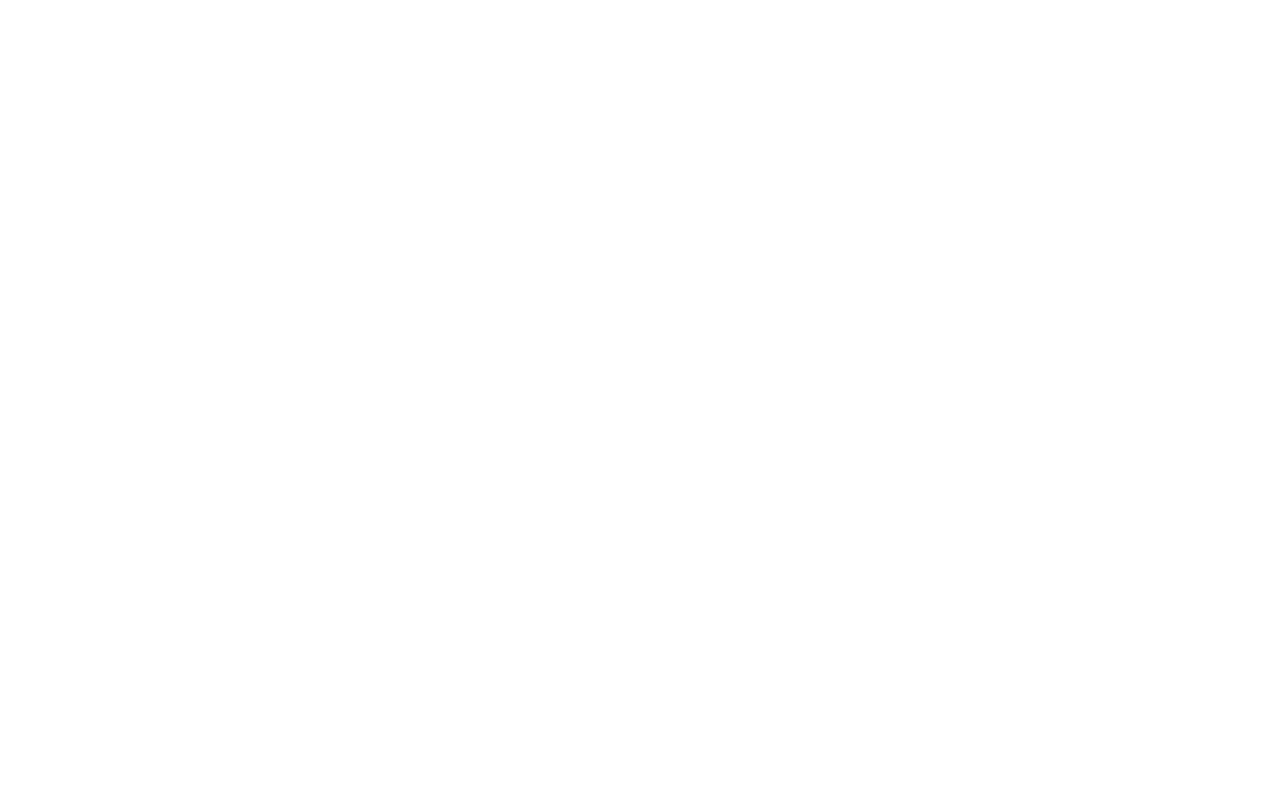
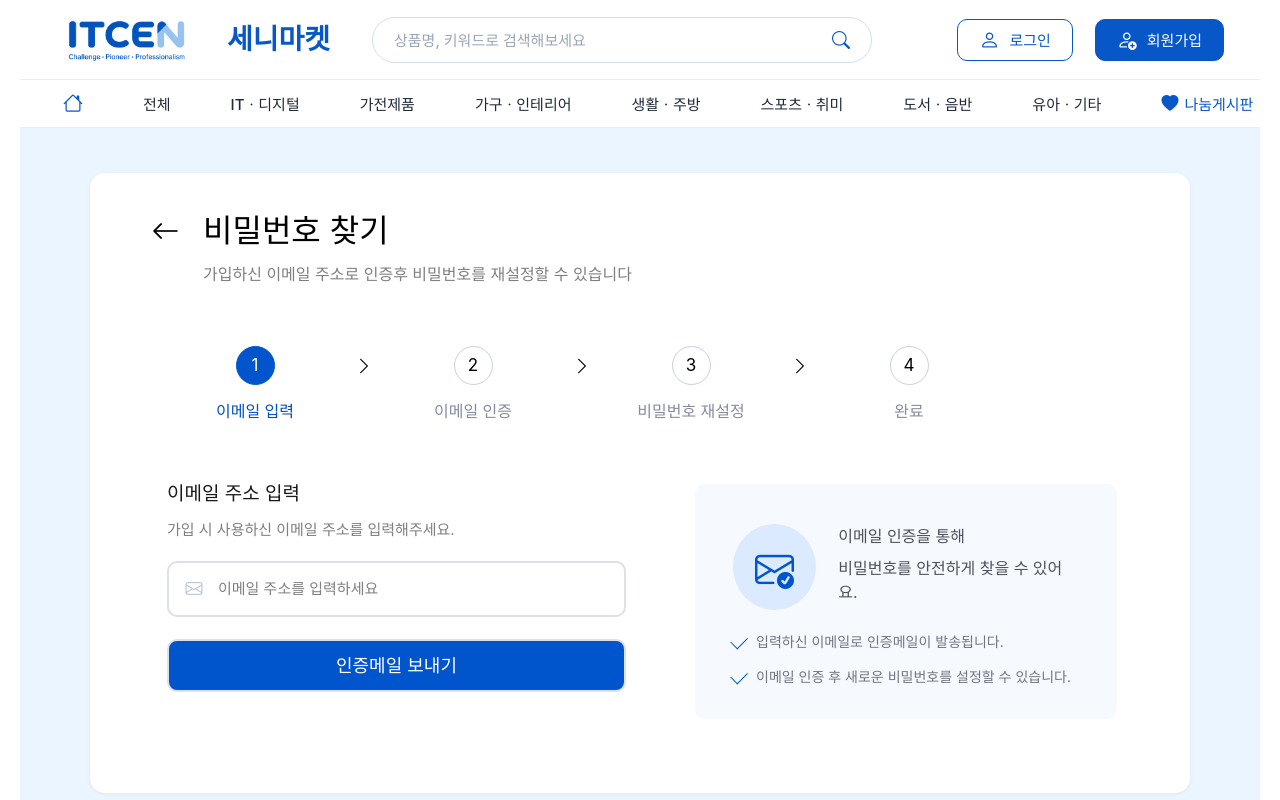
Before and after one commit to ceni-market/frontend, a React (Vite) app: page /find-password in a window 1280 px wide. Before the commit this address had no page. Shown: the top 800 px of the page. Built offline with nearby package versions, Linux system fonts and the light colour scheme; a web font is replaced by a local one.

Commit message:
feat : 비밀번호 찾기 페이지

```diff
--- a/src/App.jsx
+++ b/src/App.jsx
@@ -2,6 +2,7 @@
 import Home from "./pages/home/Home.jsx"
 import Login from "./pages/auth/login/Login.jsx";
 import Signup from "./pages/auth/signup/Signup.jsx";
+import FindPassword from "./pages/auth/find-password/FindPassword.jsx";
 import './App.css';
 
 function App() {
@@ -10,6 +11,7 @@
         <Route path="/" element={<Home/>} />
         <Route path="/login" element={<Login />} />
         <Route path="/signup" element={<Signup />} />
+        <Route path="/find-password" element={<FindPassword />} />
       </Routes>
   )
 }
--- /dev/null
+++ b/src/pages/auth/find-password/FindPassword.jsx
@@ -0,0 +1,107 @@
+import AppFeatures from '../../../widgets/app-features/AppFeatures.jsx';
+import AppFooter from '../../../widgets/app-footer/AppFooter.jsx';
+import AppHeader from '../../../widgets/app-header/AppHeader.jsx';
+import AppNav from '../../../widgets/app-nav/AppNav.jsx';
+import './FindPassword.scss';
+
+const PASSWORD_FIND_STEPS = [
+  { number: 1, label: '이메일 입력', active: true },
+  { number: 2, label: '이메일 인증' },
+  { number: 3, label: '비밀번호 재설정' },
+  { number: 4, label: '완료' },
+];
+
+function StepItem({ step, isLast }) {
+  return (
+    <>
+      <div className={`find-password-step${step.active ? ' find-password-step-active' : ''}`}>
+        <span className="find-password-step-number">{step.number}</span>
+        <span className="find-password-step-label">{step.label}</span>
+      </div>
+      {!isLast ? (
+        <i className="find-password-step-arrow bi bi-chevron-right" aria-hidden="true" />
+      ) : null}
+    </>
+  );
+}
+
+function FindPassword() {
+  const handleSubmit = (event) => {
+    event.preventDefault();
+  };
+
+  return (
+    <main className="find-password-page">
+      <AppHeader />
+      <AppNav />
+
+      <section className="find-password-shell content-container" data-node-id="446:2545">
+        <div className="find-password-panel" data-node-id="446:2550">
+          <header className="find-password-header" data-node-id="446:2632">
+            <a className="find-password-back" href="/login" aria-label="로그인으로 돌아가기">
+              <i className="bi bi-arrow-left" aria-hidden="true" />
+            </a>
+            <div className="find-password-title-box">
+              <h1>비밀번호 찾기</h1>
+              <p>가입하신 이메일 주소로 인증후 비밀번호를 재설정할 수 있습니다</p>
+            </div>
+          </header>
+
+          <div className="find-password-steps" aria-label="비밀번호 찾기 단계" data-node-id="446:2591">
+            {PASSWORD_FIND_STEPS.map((step, index) => (
+              <StepItem
+                key={step.number}
+                step={step}
+                isLast={index === PASSWORD_FIND_STEPS.length - 1}
+              />
+            ))}
+          </div>
+
+          <div className="find-password-content" data-node-id="446:2553">
+            <form className="find-password-form-card" onSubmit={handleSubmit}>
+              <div className="find-password-copy">
+                <strong>이메일 주소 입력</strong>
+                <p>가입 시 사용하신 이메일 주소를 입력해주세요.</p>
+              </div>
+
+              <label className="find-password-field" htmlFor="find-password-email">
+                <i className="find-password-field-icon bi bi-envelope" aria-hidden="true" />
+                <input
+                  id="find-password-email"
+                  name="email"
+                  type="email"
+                  placeholder="이메일 주소를 입력하세요"
+                />
+              </label>
+
+              <button className="find-password-submit" type="submit">
+                인증메일 보내기
+              </button>
+            </form>
+
+            <aside className="find-password-guide-card" data-node-id="446:2556">
+              <div className="find-password-guide-top">
+                <span className="find-password-guide-icon">
+                  <i className="bi bi-envelope-check" aria-hidden="true" />
+                </span>
+                <p>
+                  이메일 인증을 통해
+                  <span>비밀번호를 안전하게 찾을 수 있어요.</span>
+                </p>
+              </div>
+              <ul className="find-password-guide-list">
+                <li>입력하신 이메일로 인증메일이 발송됩니다.</li>
+                <li>이메일 인증 후 새로운 비밀번호를 설정할 수 있습니다.</li>
+              </ul>
+            </aside>
+          </div>
+        </div>
+      </section>
+
+      <AppFeatures />
+      <AppFooter />
+    </main>
+  );
+}
+
+export default FindPassword;
--- /dev/null
+++ b/src/pages/auth/find-password/FindPassword.scss
@@ -0,0 +1,279 @@
+$find-password-primary: #0055cc;
+$find-password-primary-text: #0052c1;
+$find-password-bg: #eaf5ff;
+$find-password-card: #ffffff;
+$find-password-soft: #f6f9fe;
+$find-password-text: #000000;
+$find-password-muted: #737482;
+$find-password-border: #dddfea;
+$find-password-step-muted: #868ba0;
+$find-password-shadow: rgba(12, 12, 13, 0.05);
+
+.find-password-page {
+  min-width: var(--content-width);
+  background: #ffffff;
+}
+
+.find-password-shell {
+  height: 710px;
+  padding: 45px 70px;
+  background: $find-password-bg;
+}
+
+.find-password-panel {
+  width: 1100px;
+  height: 620px;
+  border-radius: 15px;
+  background: $find-password-card;
+  box-shadow: 0 1px 4px $find-password-shadow;
+  overflow: hidden;
+}
+
+.find-password-header {
+  height: 154px;
+  padding: 33px 104px 0 59px;
+  display: flex;
+  align-items: flex-start;
+  gap: 21px;
+}
+
+.find-password-back {
+  width: 33px;
+  height: 50px;
+  display: inline-flex;
+  align-items: center;
+  justify-content: center;
+  color: $find-password-text;
+  font-size: 28px;
+  line-height: 1;
+}
+
+.find-password-title-box {
+  h1 {
+    color: $find-password-text;
+    font-size: 32px;
+    font-weight: 400;
+    line-height: 50px;
+  }
+
+  p {
+    color: rgba(0, 0, 0, 0.5);
+    font-size: 16px;
+    font-weight: 400;
+    line-height: 37px;
+    white-space: nowrap;
+  }
+}
+
+.find-password-steps {
+  height: 113px;
+  padding: 19px 94px 0 110px;
+  display: flex;
+  align-items: flex-start;
+}
+
+.find-password-step {
+  width: 110px;
+  display: flex;
+  flex-direction: column;
+  align-items: center;
+  gap: 13px;
+  color: $find-password-step-muted;
+}
+
+.find-password-step-number {
+  width: 39px;
+  height: 39px;
+  display: inline-flex;
+  align-items: center;
+  justify-content: center;
+  border: 1px solid #c8d1e1;
+  border-radius: 50%;
+  background: #ffffff;
+  color: $find-password-text;
+  font-size: 17px;
+  font-weight: 400;
+  line-height: 1;
+}
+
+.find-password-step-label {
+  color: currentColor;
+  font-size: 16px;
+  font-weight: 400;
+  line-height: 27px;
+  white-space: nowrap;
+}
+
+.find-password-step-active {
+  color: $find-password-primary-text;
+
+  .find-password-step-number {
+    border-color: $find-password-primary;
+    background: $find-password-primary;
+    color: #ffffff;
+  }
+}
+
+.find-password-step-arrow {
+  width: 108px;
+  height: 39px;
+  display: inline-flex;
+  align-items: center;
+  justify-content: center;
+  color: $find-password-text;
+  font-size: 18px;
+  line-height: 1;
+}
+
+.find-password-content {
+  height: 353px;
+  display: grid;
+  grid-template-columns: 570px 530px;
+}
+
+.find-password-form-card {
+  padding: 40px 34px 0 77px;
+}
+
+.find-password-copy {
+  height: 68px;
+
+  strong {
+    display: block;
+    color: rgba(0, 0, 0, 0.9);
+    font-size: 19px;
+    font-weight: 400;
+    line-height: 28px;
+  }
+
+  p {
+    margin-top: 3px;
+    color: rgba(0, 0, 0, 0.5);
+    font-size: 15px;
+    font-weight: 400;
+    line-height: 37px;
+    white-space: nowrap;
+  }
+}
+
+.find-password-field {
+  width: 459px;
+  height: 56px;
+  margin-top: 13px;
+  padding: 0 14px;
+  display: flex;
+  align-items: center;
+  gap: 13px;
+  border: 2px solid $find-password-border;
+  border-radius: 10px;
+  background: #ffffff;
+}
+
+.find-password-field-icon {
+  width: 22px;
+  flex: 0 0 auto;
+  color: #b7c2d2;
+  font-size: 17px;
+  line-height: 1;
+  text-align: center;
+}
+
+.find-password-field input {
+  min-width: 0;
+  flex: 1;
+  border: 0;
+  outline: 0;
+  background: transparent;
+  color: $find-password-text;
+  font-size: 15px;
+  font-weight: 400;
+  line-height: 28px;
+
+  &::placeholder {
+    color: rgba(0, 0, 0, 0.5);
+    opacity: 1;
+  }
+}
+
+.find-password-submit {
+  width: 459px;
+  height: 53px;
+  margin-top: 22px;
+  border: 2px solid $find-password-border;
+  border-radius: 10px;
+  background: $find-password-primary;
+  color: #ffffff;
+  font-size: 18px;
+  font-weight: 400;
+  line-height: 28px;
+  cursor: pointer;
+}
+
+.find-password-guide-card {
+  width: 422px;
+  height: 235px;
+  margin: 44px 0 0 35px;
+  padding: 32px 40px 0 38px;
+  border-radius: 10px;
+  background: $find-password-soft;
+}
+
+.find-password-guide-top {
+  display: flex;
+  align-items: center;
+  gap: 22px;
+
+  p {
+    color: #4f525b;
+    font-size: 16px;
+    font-weight: 400;
+    line-height: normal;
+  }
+
+  span {
+    display: block;
+    margin-top: 8px;
+  }
+}
+
+.find-password-guide-icon {
+  width: 84px;
+  height: 86px;
+  display: flex;
+  align-items: center;
+  justify-content: center;
+  text-align: center;
+  border-radius: 50%;
+  background: #dbeafe;
+  color: $find-password-primary;
+  font-size: 39px;
+  padding: 22px 22px;
+}
+
+.find-password-guide-list {
+  margin-top: 19px;
+  display: flex;
+  flex-direction: column;
+  gap: 10px;
+  color: $find-password-muted;
+  font-size: 14px;
+  font-weight: 400;
+  line-height: 25px;
+  white-space: nowrap;
+}
+
+.find-password-guide-list li {
+  display: flex;
+  align-items: center;
+  gap: 8px;
+
+  &::before {
+    content: "";
+    width: 15px;
+    height: 10px;
+    flex: 0 0 auto;
+    border-left: 1.5px solid $find-password-primary;
+    border-bottom: 1.5px solid $find-password-primary;
+    transform: rotate(-45deg) translateY(-2px);
+  }
+}
--- a/src/pages/auth/login/Login.jsx
+++ b/src/pages/auth/login/Login.jsx
@@ -28,7 +28,7 @@
           <div className="login-card" data-node-id="444:2426">
             <header className="login-card-header">
               <h1>로그인</h1>
-              <p>세니마켓에 오신 것을 환영합니다!</p>
+              <p>세니마켓에 오신 것을 환영합니다</p>
             </header>
 
             <form className="login-form" onSubmit={handleSubmit}>
@@ -50,7 +50,7 @@
                   <input id="login-keep" name="keepLogin" type="checkbox" />
                   <span>로그인 상태 유지</span>
                 </label>
-                <a className="login-find" href="/">
+                <a className="login-find" href="/find-password">
                   비밀번호 찾기 &gt;
                 </a>
               </div>
@@ -88,11 +88,11 @@
           <div className="login-intro-copy">
             <strong>
               세니마켓은 ITCEN 구성원을 위한
-              <span>따뜻한 나눔과 신뢰의 공간입니다.</span>
+              <span>따뜻한 나눔과 순환의 공간입니다</span>
             </strong>
             <p>
-              안 쓰는 물건은 나누고,
-              <span>필요한 물건은 알뜰하게 구매하세요!</span>
+              안 쓰는 물건은 나누고
+              <span>필요한 물건은 합리적으로 구매하세요</span>
             </p>
           </div>
           <div className="login-intro-image">
--- a/src/widgets/app-footer/AppFooter.jsx
+++ b/src/widgets/app-footer/AppFooter.jsx
@@ -21,9 +21,7 @@
 
         <div className="app-footer-right">
           <strong className="app-footer-title">문의 안내</strong>
-          <p className="app-footer-help">
-            세니마켓 이용 관련 문의는 아래로 연락주세요.
-          </p>
+          <p className="app-footer-help">세니마켓 이용 관련 문의는 아래로 연락주세요.</p>
 
           <dl className="app-footer-info">
             <div className="app-footer-info-row">
```
Also changed, not shown: src/pages/auth/signup/Signup.jsx (+5 -5 lines), public/assets/images/icon.txt.
